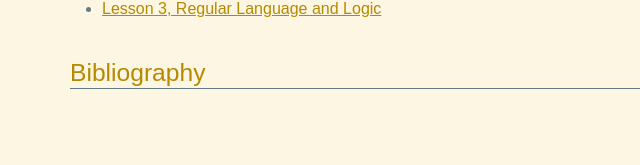
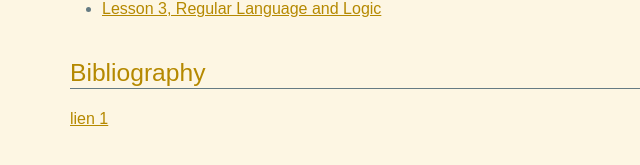
Before and after one commit to lacl-upec/m2mf, a Jekyll site: the page built from index.md, in a window 1280 px wide. Shown: the part 150-315 px from the top of the page, without its empty margins (0-640 px from the left). Built offline with Jekyll 4.4.1, drawn with Linux system fonts in a browser that asks for light colours.

Commit message:
Update index.md

```diff
--- a/index.md
+++ b/index.md
@@ -12,3 +12,7 @@ Formal methods course, M2
 
 Bibliography
 ------
+
+[lien 1][lien1]
+
+[lien1]:http://lacl.fr/dima/langages
```
